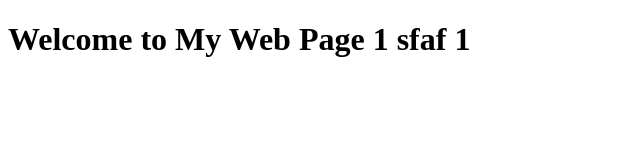
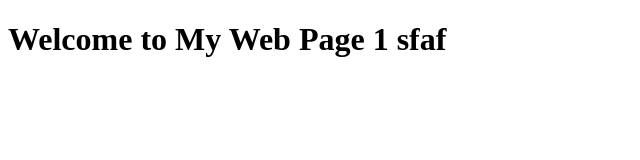
Before and after one commit to xeghepsaigon/test, a plain HTML site: page index.html in a window 1280 px wide. Shown: the full height of the page, 0-640 px from the left. Drawn offline with Linux system fonts and the light colour scheme.

```diff
--- a/index.html
+++ b/index.html
@@ -6,5 +6,5 @@
     <title>My Web Page</title>
 </head>
 <body>
-    <h1>Welcome to My Web Page 1 sfaf 1</h1>
+    <h1>Welcome to My Web Page 1 sfaf</h1>
 </body>
```
